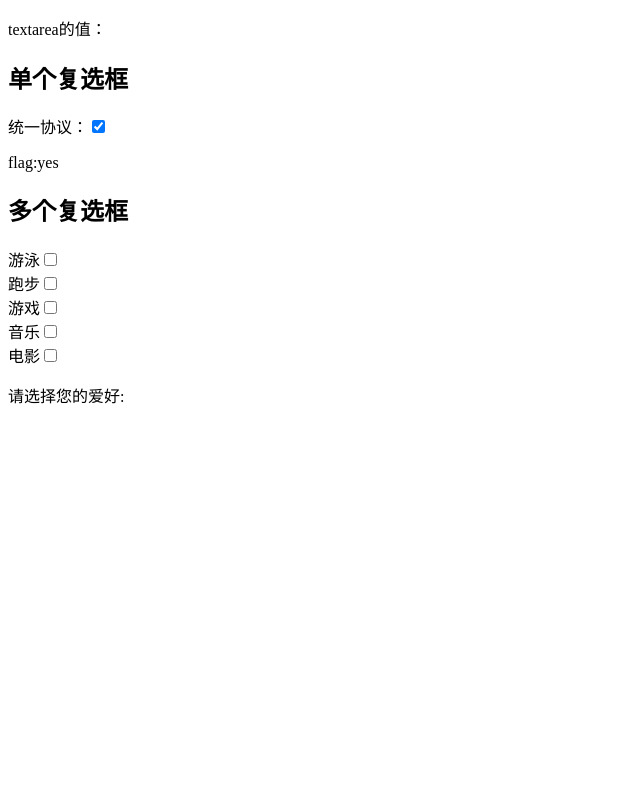
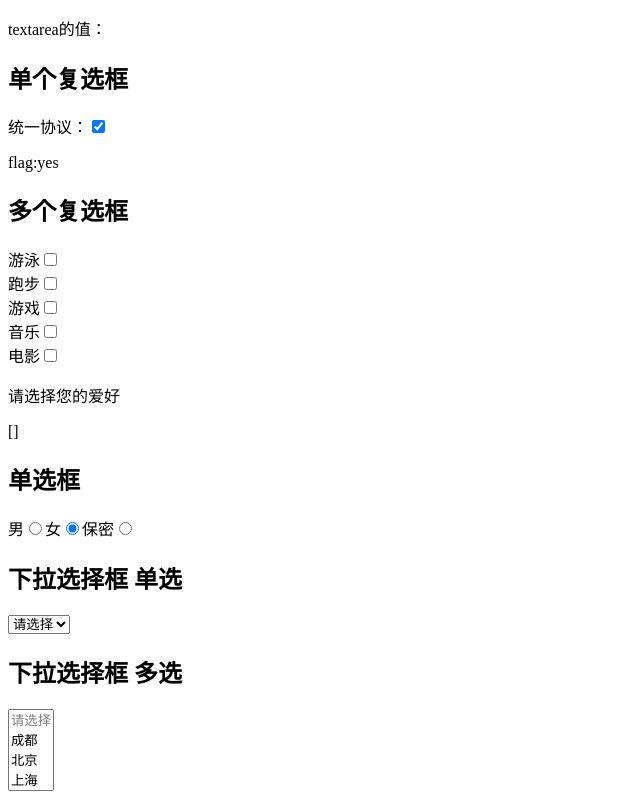
Before and after one commit to canlan527/vue3_learn, a Vue app: page / in a window 1280 px wide. Shown: the part 432-1232 px from the top of the page, without its empty margins (0-640 px from the left). Before the commit the page ends 855 px from the top, so only its background shows below. Built offline with nearby package versions, Linux system fonts and the light colour scheme.

Commit message:
表单处理

```diff
--- a/src/App.vue
+++ b/src/App.vue
@@ -25,16 +25,36 @@
 
     <!-- 多个复选框 -->
     <h2>多个复选框</h2>
-    <div class="hobby-list" v-for="(item, index) in hobbylist" :key="item.id">
+    <div class="hobby-list" v-for="item in hobbylist" :key="item.id">
       <label for="item.id">{{ item.title }}</label>
       <input type="checkbox" id="item.id" v-model="hobby" :value="item.value">
     </div>
-    <p>{{ hobbies }}</p>
-
+    <p>{{ hobbiesMessage }}</p>
+    {{ hobby }}
 
     <!-- radio -->
+    <h2>单选框</h2>
+    <div class="gender-list">
+      <label for="male">男</label>
+      <input type="radio" id="male" v-model="gender" value="男">
+      <label for="female">女</label>
+      <input type="radio" id="female" v-model="gender" value="女">
+      <label for="secret">保密</label>
+      <input type="radio" id="secret" v-model="gender" value="保密">
+    </div>
 
     <!-- select -->
+    <h2>下拉选择框 单选</h2>
+    <select v-model="city1" @change="handleChange">
+      <option value="" disabled>请选择</option>
+      <option v-for="item in citylist" :key="item.key" :value="item.key">{{ item.value }}</option>
+    </select>
+
+    <h2>下拉选择框 多选</h2>
+    <select multiple v-model="city2" @change="handleChange2">
+      <option value="" disabled>请选择</option>
+      <option v-for="item in citylist"  :key="item.key" :value="item.key">{{ item.value }}</option>
+    </select>
   </div>
 </template>
 
@@ -62,18 +82,38 @@ const hobbylist = ref([
   { id: 'movie', title: '电影', value: '看个电影' }
 ])
 
-const hobbies = computed(() => {
-  if (hobby.value.length === 0) return `请选择您的爱好:`;
-  else return `您选择了${hobby.value.join('、')}`
+const hobbiesMessage = computed(() => {
+  if (hobby.value.length === 0) return `请选择您的爱好`
+  else return `你喜欢${hobby.value.join('、')}`
 })
 
+// 单选框操作
+const gender = ref('保密')
 
+setTimeout(() => {
+  gender.value = '女'
+}, 2000)
 
-const gender = ref(false)
+// 下拉选择框
+const city1 = ref('') // 单选
+const city2 = ref([]) // 多选
 
-const sexlist = ref([
-  {}
+const citylist = ref([
+  { key: '成都', value: '成都' },
+  { key: '帝都', value: '北京' },
+  { key: '魔都', value: '上海' },
+  { key: '妖都', value: '广州' },
+  { key: '陪都', value: '重庆' }
 ])
+
+function handleChange () {
+  console.log('selectChange', city1.value)
+}
+
+function handleChange2(){
+  console.log('selectChange', city2.value)
+}
+
 
 </script>
 
```
